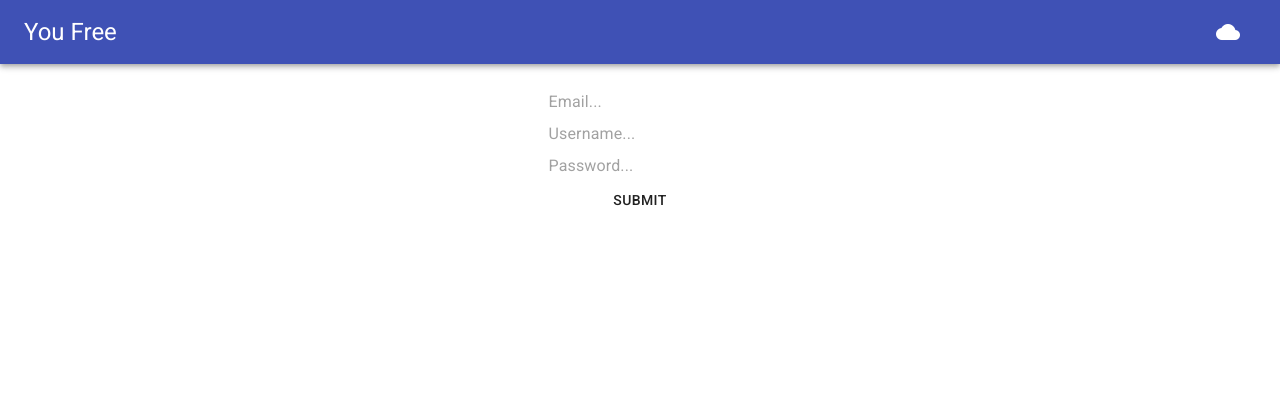
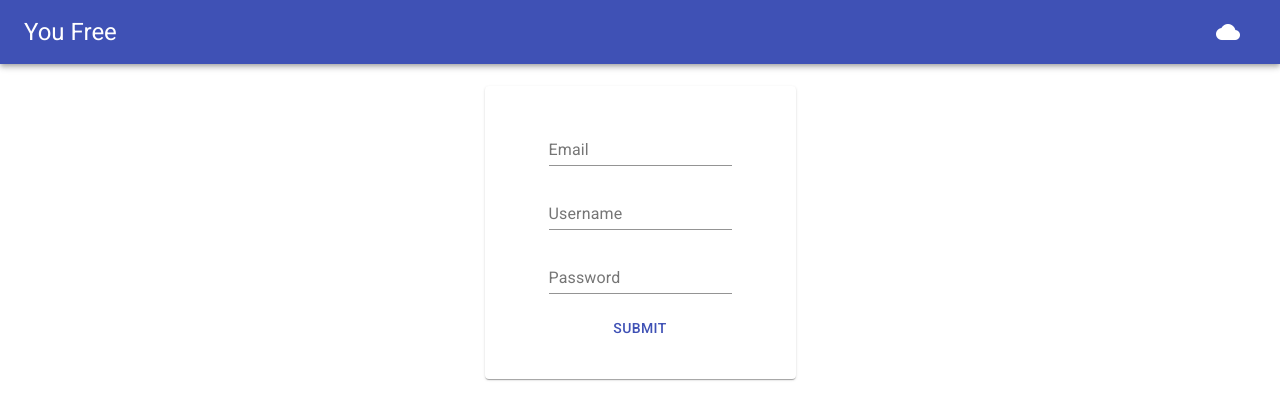
Before and after one commit to nate12345678/YouFree, a React (Create React App) app in the folder electron/: page / in a window 1280 px wide. Shown: the top 420 px of the page. Built offline with nearby package versions, Linux system fonts and the light colour scheme.

Commit message:
Styled CreateUser page

```diff
--- a/electron/src/components/App.js
+++ b/electron/src/components/App.js
@@ -148,19 +148,24 @@ class App extends React.Component {
 
 
 	render() {
+		let content = null;
 		if (this.state.token == null) {
-			return (
+			content = <CreateUser onSubmit={this.createUserAndLogin}/>;
+		} else {
+			content = (
 				<div>
-					<Header />
-					<CreateUser onSubmit={this.createUserAndLogin}/>
+					<IntervalManagement onSubmit={this.addInterval} />
+					<Dashboard schedule={this.state.schedule}/>
 				</div>
-			);
+			)
 		}
 
 		return (
 			<div>
-				<IntervalManagement onSubmit={this.addInterval} />
-				<Dashboard schedule={this.state.schedule}/>
+				<Header />
+				<div id="content">
+					{content}
+				</div>
 			</div>
 		);
 	}
--- a/electron/src/components/CreateUser.js
+++ b/electron/src/components/CreateUser.js
@@ -2,7 +2,8 @@ import '../css/CreateUser.css';
 import React from 'react';
 import {
 	Button,
-	InputBase
+	Card,
+	TextField
 } from '@material-ui/core';
 
 class CreateUser extends React.Component {
@@ -28,44 +29,15 @@ class CreateUser extends React.Component {
 
 
 	render() {
-
-		const emailInput = (
-			<InputBase
-				id="emailInput"
-				placeholder="Email..."
-				value={this.state.email}
-				onChange={(event) => this.setState({ email: event.target.value })}
-				inputProps={{'aria-label': 'Email'}}
-			/>
-		);
-
-		const usernameInput = (
-			<InputBase
-				id="usernameInput"
-				placeholder="Username..."
-				value={this.state.username}
-				onChange={(event) => this.setState({ username: event.target.value })}
-				inputProps={{'aria-label': 'Username'}}
-			/>
-		);
-
-		const passwordInput = (
-			<InputBase
-				id="passwordInput"
-				placeholder="Password..."
-				value={this.state.password}
-				onChange={(event) => this.setState({ password: event.target.value })}
-				inputProps={{'aria-label': 'Password'}}
-			/>
-		);
-
 		return (
-			<form id="createUserForm">
-				{emailInput}
-				{usernameInput}
-				{passwordInput}
-				<Button onClick={this.onFormSubmit}>Submit</Button>
-			</form>
+			<Card id="createUserCard">
+				<form id="createUserForm">
+					<TextField className="createUserField" label="Email" type="email" onChange={(event) => this.setState({ email: event.target.value })} />
+					<TextField className="createUserField" label="Username" type="text" onChange={(event) => this.setState({ username: event.target.value })} />
+					<TextField className="createUserField" label="Password" type="password" onChange={(event) => this.setState({ password: event.target.value })} />
+					<Button color="primary" onClick={this.onFormSubmit}>Submit</Button>
+				</form>
+			</Card>
 		);
 	}
 }
--- a/electron/src/css/App.css
+++ b/electron/src/css/App.css
@@ -9,3 +9,11 @@
 /*  font-size: calc(10px + 2vmin);*/
 /*  color: white;*/
 /*}*/
+
+#content {
+	margin-left: 5%;
+	padding-right: 5%;
+	display: flex;
+	flex-direction: column;
+	align-items: center;
+}
--- a/electron/src/css/CreateUser.css
+++ b/electron/src/css/CreateUser.css
@@ -1,6 +1,15 @@
+
+#createUserCard {
+	width: fit-content;
+	padding: 2em 4em;
+}
 
 #createUserForm {
 	display: flex;
 	flex-direction: column;
 	align-items: center;
 }
+
+.createUserField {
+	margin-bottom: 1em !important;
+}
```
